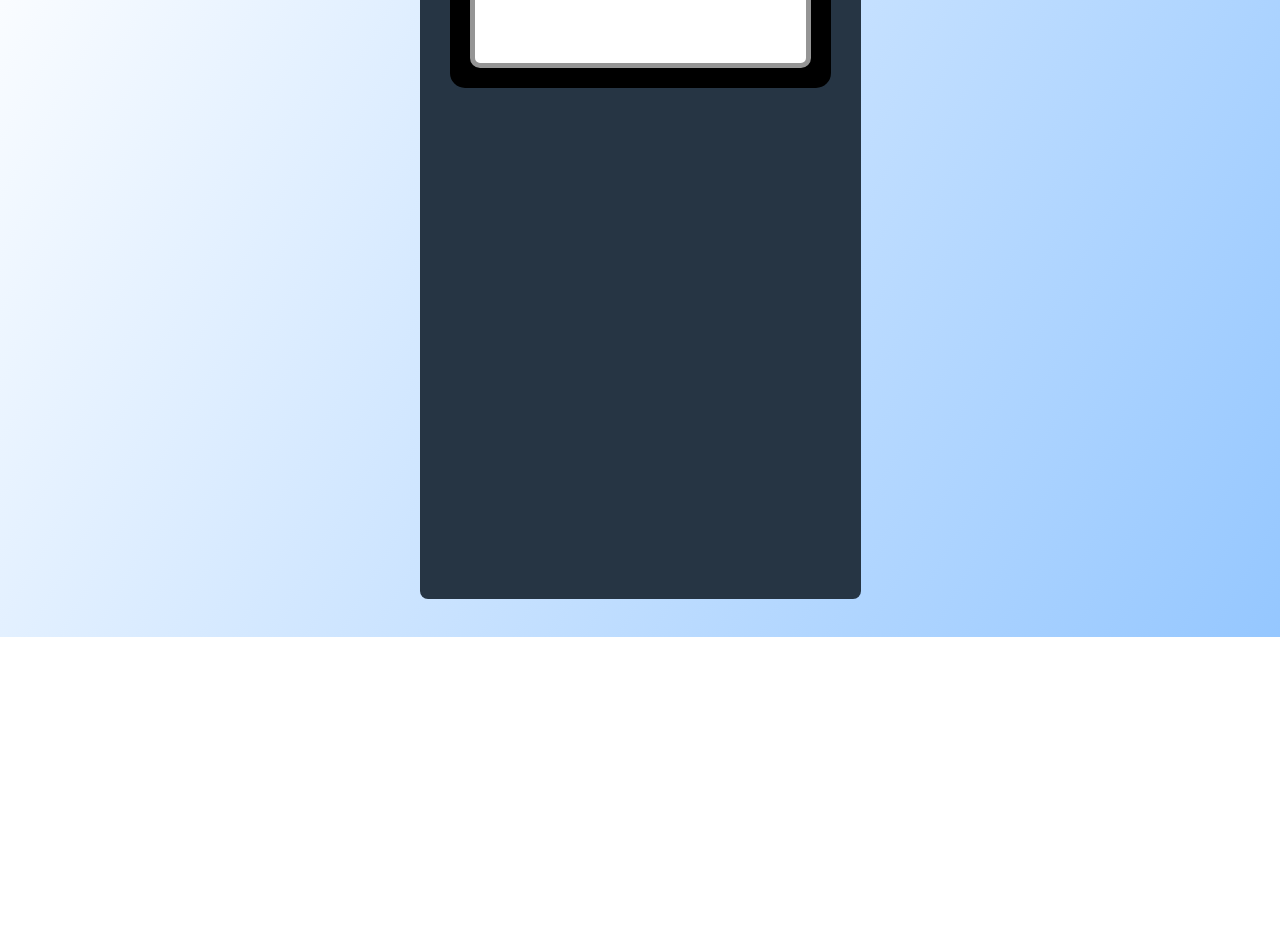
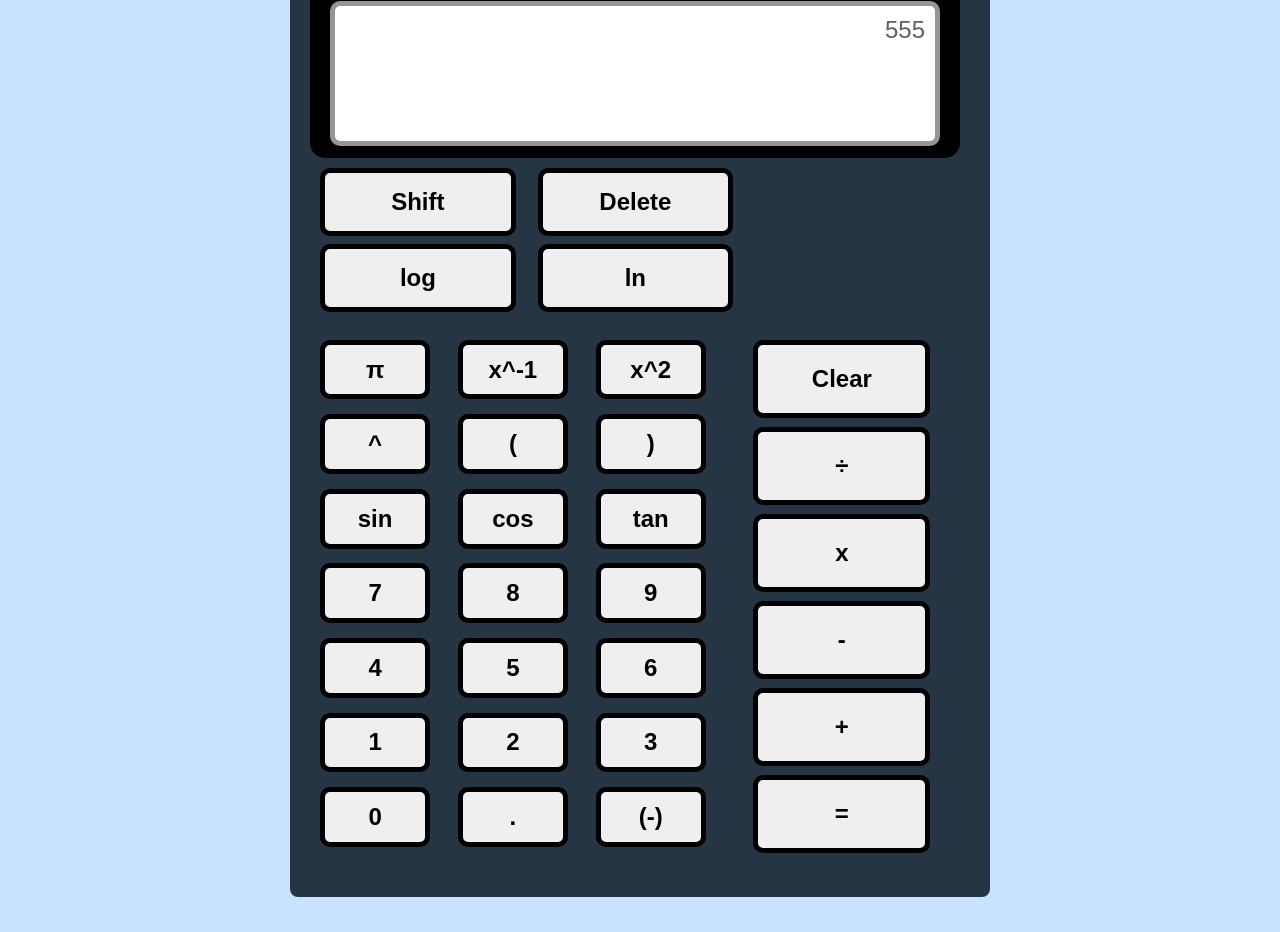
Before and after one commit to elvis-p1/scientific-calculator, a plain HTML site: page index.html in a window 1280 px wide. Shown: the part 163-1095 px from the top of the page. Before the commit the page ends 800 px from the top, so only its background shows below. Drawn offline with Linux system fonts and the light colour scheme.

Commit message:
updated calculator styling, updated button functionality to register clicks

```diff
--- a/index.html
+++ b/index.html
@@ -1,9 +1,11 @@
 <!DOCTYPE html>
 <html>
 <head>
+	<meta charset="utf-8">
 	<meta name="viewport" content="width=device-width, initial-scale=1">
 	<title>Scientific Calculator</title>
 	<link rel="stylesheet" href="styles.css">
+	<script src="script.js" defer></script>
 </head>
 <body>
 	<div class="container">
@@ -11,18 +13,59 @@
 			<div class="top-container">
 				<div class="logo-container">
 					<div class="div-left">
-						ELVIS
+						ONTARIO INSTRUMENTS
 					</div>
 					<div class="div-right">
 						EP-30Xa
 					</div>
 				</div>
 				<div class="screen-container">
-
+					<div data-previous-operation class="previous-operation">555</div>
+					<div data-current-operation class="current-operation"></div>
+				</div>
+			</div>
+			<div class="upper-half">
+				<div class="button-container1">
+					<button data-shift class="button1">Shift</button>
+					<button data-delete class="button1">Delete</button>
+					<button data-log class="button1">log</button>
+					<button data-ln class="button1">ln</button>
+				</div>
+			</div>
+			<div class="lower-half">
+				<div class="div-left2">
+					<button data-pi class="button2">π</button>
+					<button data-inverse class="button2">x^-1</button>
+					<button data-square class="button2">x^2</button>
+					<button data-exponent class="button2">^</button>
+					<button data-openbracket class="button2">(</button>
+					<button data-closebracket class="button2">)</button>
+					<button data-sin class="button2">sin</button>
+					<button data-cos class="button2">cos</button>
+					<button data-tan class="button2">tan</button>
+					<button data-number class="button2">7</button>
+					<button data-number class="button2">8</button>
+					<button data-number class="button2">9</button>
+					<button data-number class="button2">4</button>
+					<button data-number class="button2">5</button>
+					<button data-number class="button2">6</button>
+					<button data-number class="button2">1</button>
+					<button data-number class="button2">2</button>
+					<button data-number class="button2">3</button>
+					<button data-number class="button2">0</button>
+					<button data-number="" class="button2">.</button>
+					<button data-negative class="button2">(-)</button>
+				</div>
+				<div class="div-right2">
+					<button data-clear class="button1">Clear</button>
+					<button data-operation class="button1">÷</button>
+					<button data-operation class="button1">x</button>
+					<button data-operation class="button1">-</button>
+					<button data-operation class="button1">+</button>
+					<button data-equals class="button1">=</button>
 				</div>
 			</div>
 		</div>
 	</div>
 </body>
 </html>
-</html>
--- a/script.js
+++ b/script.js
@@ -0,0 +1,77 @@
+class Calculator {
+	constructor(previousOperation, currentOperation){
+		this.previousOperationElement = previousOperationElement;
+		this.currentOperationElement = currentOperationElement;
+		this.clear();
+	}
+
+	clear() {
+		this.currentOperation = '';
+		this.previousOperation = '';
+		this.operation = undefined;
+	}
+
+	delete() {
+
+	}
+
+	appendNumber(number) {
+		if (number === '.' && this.currentOperation.includes('.')) return;
+		this.currentOperation = this.currentOperation.toString() + number.toString();
+	}
+
+	chooseOperation(operation) {
+		this.operation = operation;
+		this.perviousOperation = this.currentOperation;
+		this.currentOperation = '';
+	}
+
+	compute() {
+
+	}
+
+	updateDisplay() {
+		this.currentOperationElement.innerText = this.currentOperation;
+		this.previousOperationElement.innerText = this.previousOperation;
+	}
+}
+
+const previousOperationElement = document.querySelector('[data-previous-operation]')
+const currentOperationElement = document.querySelector('[data-current-operation]')
+
+const numberButtons = document.querySelectorAll('[data-number]')
+const operationButtons = document.querySelectorAll('[data-operation]')
+const equalsButton = document.querySelectorAll('[data-equals]')
+const clearButton = document.querySelectorAll('[data-clear]')
+const shiftButton = document.querySelectorAll('[data-shift]')
+const delButton = document.querySelectorAll('[data-delete]')
+const logButton = document.querySelectorAll('[data-log]')
+const lnButton = document.querySelectorAll('[data-ln]')
+const piButton = document.querySelectorAll('[data-pi]')
+const inverseButton = document.querySelectorAll('[data-inverse]')
+const squareButton = document.querySelectorAll('[data-square]')
+const exponentButton = document.querySelectorAll('[data-exponent]')
+const openBracketButton = document.querySelectorAll('[data-openbracket]')
+const closeBracketButton = document.querySelectorAll('[data-closebracket]')
+const sinButton = document.querySelectorAll('[data-sin]')
+const cosButton = document.querySelectorAll('[data-cos]')
+const tanButton = document.querySelectorAll('[data-tan]')
+const negativeButton = document.querySelectorAll('[data-negative]')
+
+const calculator = new Calculator(previousOperationElement, currentOperationElement);
+
+// for number buttons 0,1,2,3,...9
+numberButtons.forEach(button => {
+	button.addEventListener('click', () => {
+		calculator.appendNumber(button.innerText);
+		calculator.updateDisplay();
+	})
+})
+
+// for operation buttons
+operationButtons.forEach(button => {
+	button.addEventListener('click', () => {
+		calculator.chooseOperation(button.innerText);
+		calculator.updateDisplay();
+	})
+})
--- a/styles.css
+++ b/styles.css
@@ -6,21 +6,38 @@
 	box-sizing: border-box;
 }
 
+html{
+	background:#95c6ff81;
+}
+button{
+    font-weight: bolder !important;
+    font-size: 1.5em !important;
+    color: black !important;
+	border: 5px solid black;
+	border-radius: 10px;
+}
+
+button:active{
+	background-color: #A6A6A6;
+	font-weight: bolder !important;
+    font-size: 1.5em !important;
+    color: white !important;
+}
+
 .container{
 	height: 100%;
 	width: 100%;
 	min-height: 100vh;
-	background: linear-gradient(120deg, #FFFFFF, #95C7FF);
 	padding: 10px;
 }
 
 /*Div for the whole calculator body, contains all the other divs for the calculator*/
 .calc-container{
-	height: 90%;
-	width: 35%;
+	height: 1000px;
+	width: 700px;
 	background-color: #263544;
 	margin: 50px auto 20px;
-	padding: 20px 30px 70px;
+	padding: 20px 30px 120px 20px;
 	border-radius: 8px;
 }
 
@@ -31,6 +48,33 @@
 	padding: 20px;
 	background-color: black;
 	border-radius: 15px;
+}
+
+.screen-container{
+	display: flex;
+	align-items: flex-end;
+	justify-content: space-around;
+	flex-direction: column;
+	word-wrap: break-word;
+	word-break: break-all;
+	padding: 10px;
+	height: 72%;
+	width: 100%;
+	background-color: #FFFFFF;
+	border-style: solid;
+	border-color:#959595;
+	border-width: 5px;
+	border-radius: 10px;
+}
+
+.screen-container .previous-operation {
+	color: #606060;
+	font-size: 1.5rem;
+}
+
+.screen-container .current-operation {
+	color: black;
+	font-size: 2.5rem;
 }
 
 /*Div for the logo*/
@@ -52,12 +96,57 @@
 	margin: 4px;
 }
 
-.screen-container{
-	height: 72%;
+.button-container1{
+	display: grid;
+	height: 100%;
+	width: 70%;
+	padding: 10px;
+	grid-template-columns: 1fr 1fr;
+	grid-template-rows: 1fr 1fr;
+}
+
+.button1{
+	height: 90%;
+	width: 90%;
+}
+
+.button2{
+	height: 80%;
+	width: 80%;
+
+}
+.upper-half{
+	height:20%;
 	width: 100%;
-	background-color: #FFFFFF;
-	border-style: solid;
-	border-color:#959595;
-	border-width: 5px;
-	border-radius: 10px;
 }
+
+.lower-half{
+	display: grid;
+	height: 70%;
+	width: 100%;
+	grid-template-columns: 2fr 1fr;
+
+}
+
+.div-left2{
+	display: grid;
+	grid-template-columns: 1fr 1fr 1fr;
+	grid-template-rows: repeat(7, 1fr);
+	height:90%;
+	width: 100%;
+	padding: 10px;
+
+}
+
+.div-left2>button {
+	margin-bottom: 25px;
+}
+
+.div-right2{
+	display: grid;
+	grid-template-columns: 1fr;
+	grid-template-rows: repeat(6, 1fr);
+	height:90%;
+	width: 100%;
+	padding: 10px;
+}
```
